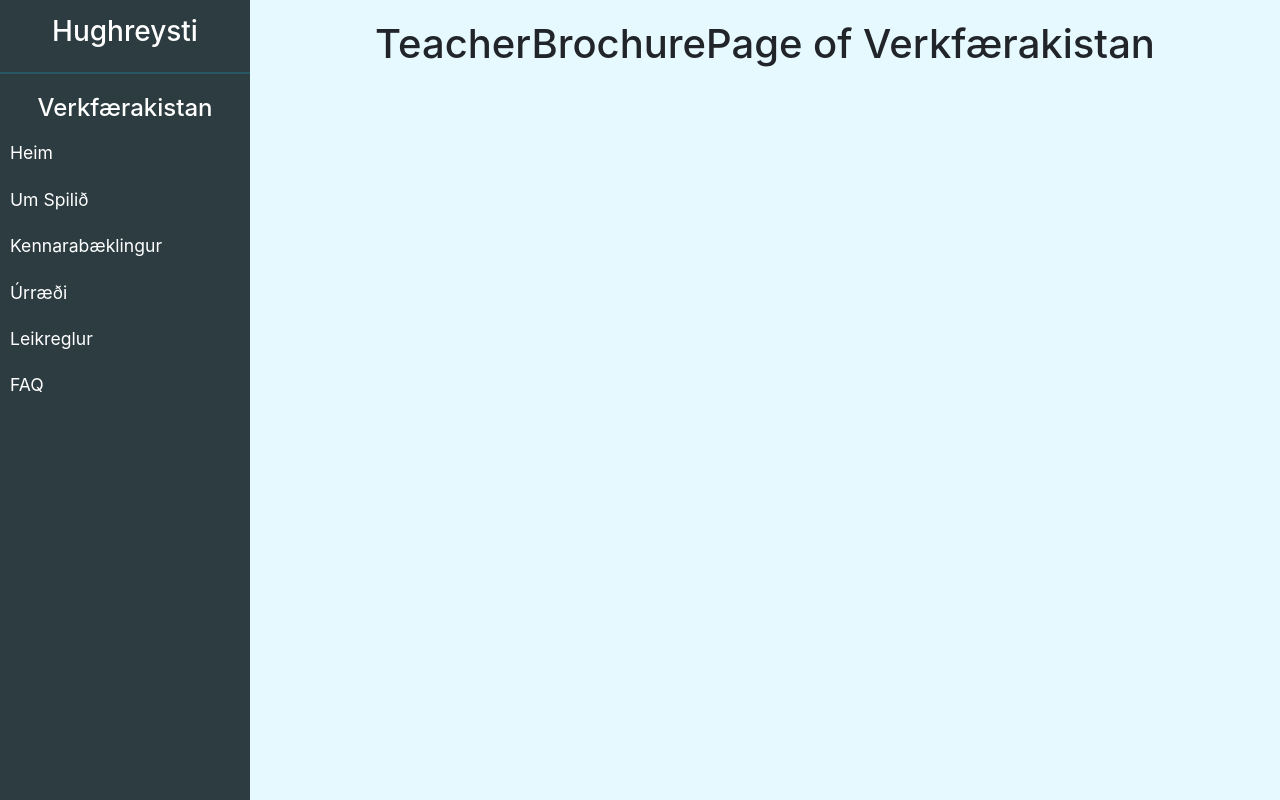
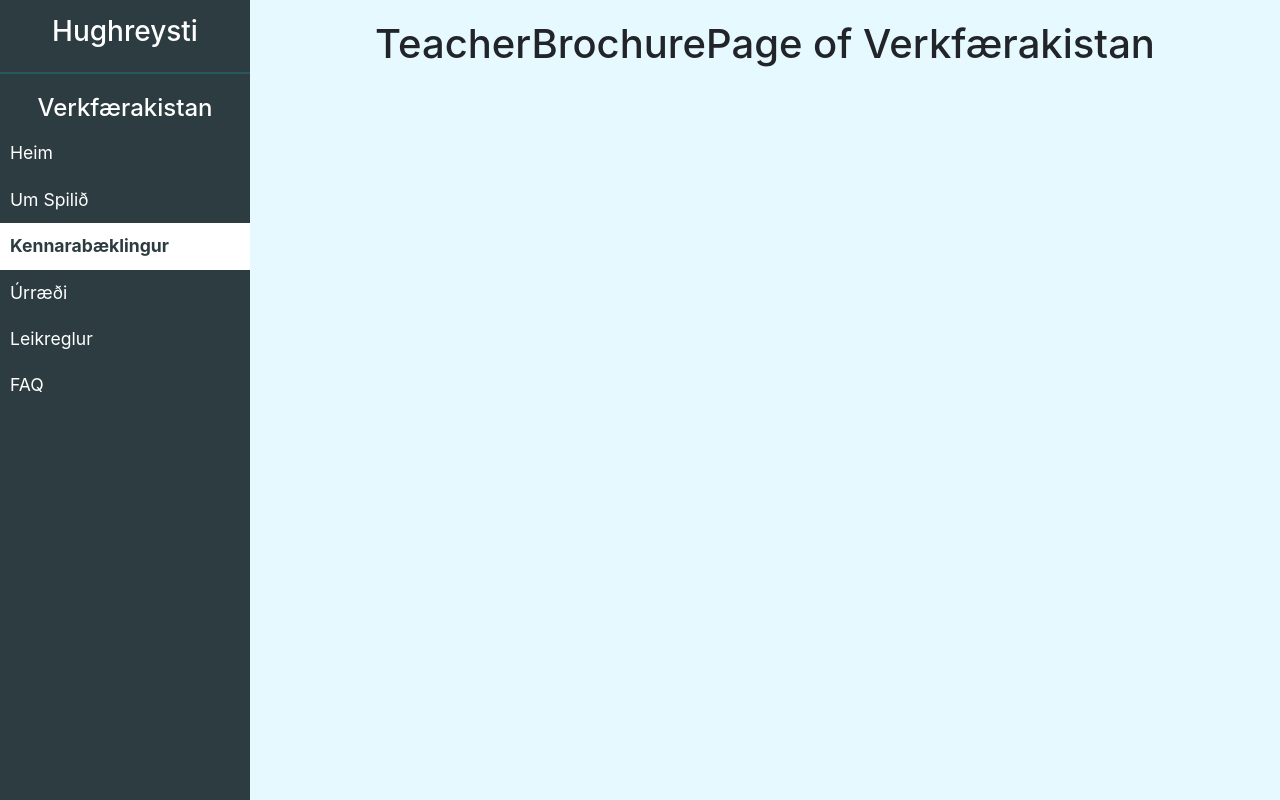
Before and after one commit to maggifs/Hughreysti, a React (Create React App) app: page /verkfaerakistan/brochure in a window 1280 px wide. Built offline with nearby package versions, Linux system fonts and the light colour scheme.

Commit message:
highlight added on li components accourting to which page user is on

```diff
--- a/public/index.html
+++ b/public/index.html
@@ -47,5 +47,16 @@
       To begin the development, run `npm start` or `yarn start`.
       To create a production bundle, use `npm run build` or `yarn build`.
     -->
+    <script type="text/javascript">
+    // Setja hér highlight stuffið fyrir sidebar
+    function makeActive() {
+      var pageURL = ($(location).attr("href")).split("/");
+      var pageUrlId = pageURL[pageURL.length-1]
+      if(pageUrlId) {
+        $("#" + pageUrlId).addClass("active");
+      };
+    }
+    window.onload = makeActive;
+    </script>
   </body>
 </html>
--- a/src/components/views/SideBar/index.jsx
+++ b/src/components/views/SideBar/index.jsx
@@ -6,28 +6,28 @@ import './sidebar.css';
 function NavigationBar() {
   return (
     <nav id="sidebar">
-      <div class="sidebar-header">
+      <div className="sidebar-header">
           <h3><a href="/">Hughreysti</a></h3>
       </div>
 
-      <ul class="list-unstyled components">
+      <ul className="components" id="sidebarComponents">
         <h4>Verkfærakistan</h4>
-        <li>
+        <li id="verkfaerakistan">
           <a href="/verkfaerakistan">Heim</a>
         </li>
-        <li>
+        <li id="about">
           <a href="/verkfaerakistan/about">Um Spilið</a>
         </li>
-        <li>
+        <li id="brochure">
           <a href="/verkfaerakistan/brochure">Kennarabæklingur</a>
         </li>
-        <li>
+        <li id="remedy">
           <a href="/verkfaerakistan/remedy">Úrræði</a>
         </li>
-        <li>
+        <li id="gamerules">
           <a href="/verkfaerakistan/gamerules">Leikreglur</a>
         </li>
-        <li>
+        <li id="faq">
           <a href="/verkfaerakistan/faq">FAQ</a>
         </li>
       </ul>
--- a/src/components/views/SideBar/sidebar.css
+++ b/src/components/views/SideBar/sidebar.css
@@ -10,10 +10,6 @@
   background: #2C3C41;
   color: #fff;
   transition: all 0.3s;
-}
-
-#sidebar.active {
-  margin-left: -250px;
 }
 
 #sidebar .sidebar-header {
@@ -48,10 +44,10 @@
   background: #fff;
 }
 
-#sidebar ul li.active>a,
-a[aria-expanded="true"] {
-  color: #fff;
-  background: #2C3C41;
+#sidebar ul li.active a {
+  color: #2C3C41;
+  background: #fff;
+  font-weight: bold;
 }
 
 a[data-toggle="collapse"] {
```
